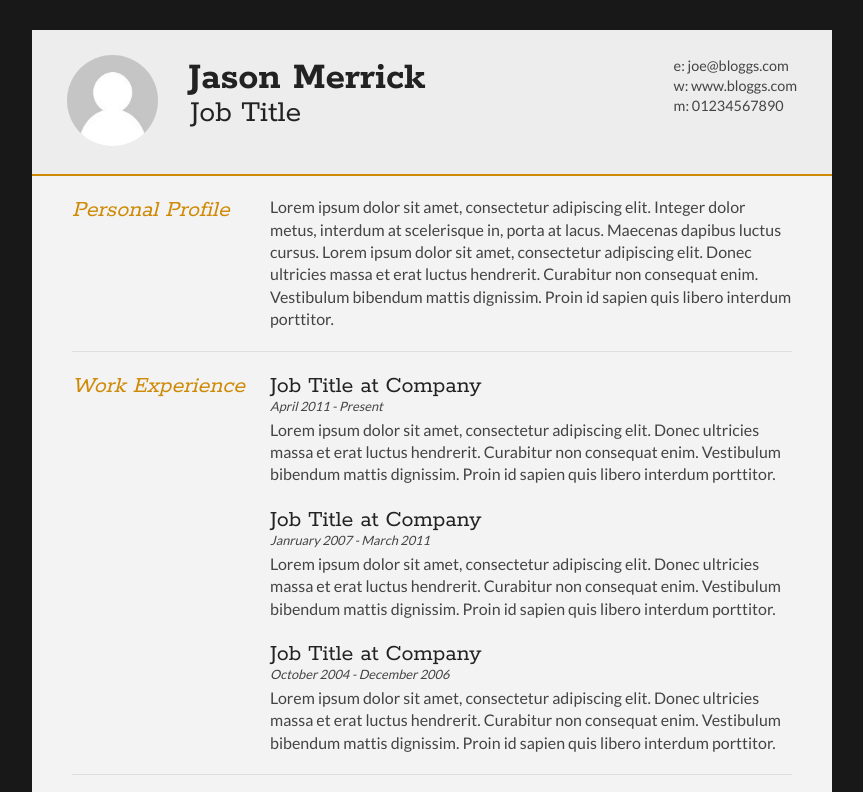
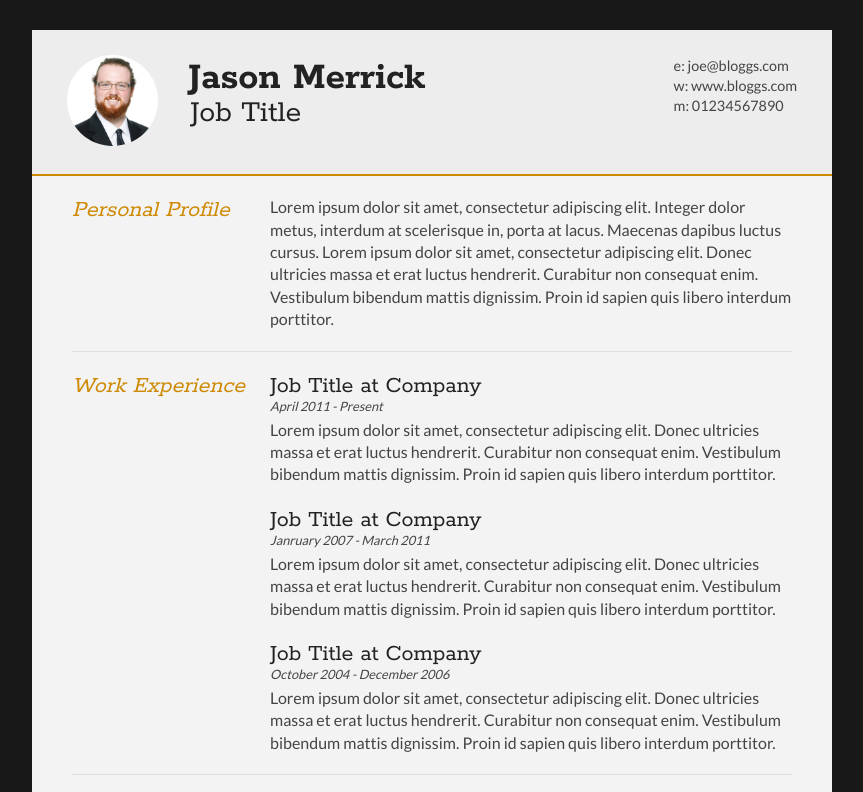
Before and after one commit to jmerrick8/jmerrick8.github.io, a plain HTML site: page index.html in a window 1280 px wide. Shown: the top 792 px of the page, without its empty margins (208-1071 px from the left). Drawn offline with Linux system fonts and the light colour scheme.

Commit message:
This is mine

```diff
--- a/index.html
+++ b/index.html
@@ -4,7 +4,7 @@
 <title>Jason Merrick - Resume</title>
 
 <meta name="viewport" content="width=device-width"/>
-<meta name="description" content="The Curriculum Vitae of Joe Bloggs."/>
+<meta name="description" content="Jason Merrick's resume."/>
 <meta charset="UTF-8">
 
 <link type="text/css" rel="stylesheet" href="style.css">
@@ -18,7 +18,7 @@
 <div id="cv" class="instaFade">
 	<div class="mainDetails">
 		<div id="headshot" class="quickFade">
-			<img src="headshot.jpg" alt="Alan Smith" />
+			<img src="Jason Merrick - Professional.jpg" alt="Jason Merrick" />
 		</div>
 
 		<div id="name">
```
Also changed, not shown: Jason Merrick - Professional.JPG (added).
